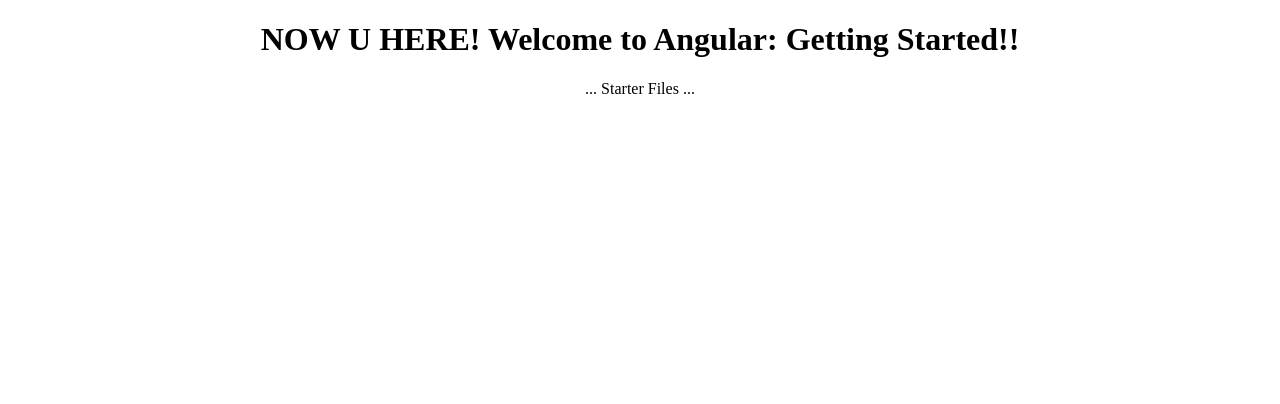
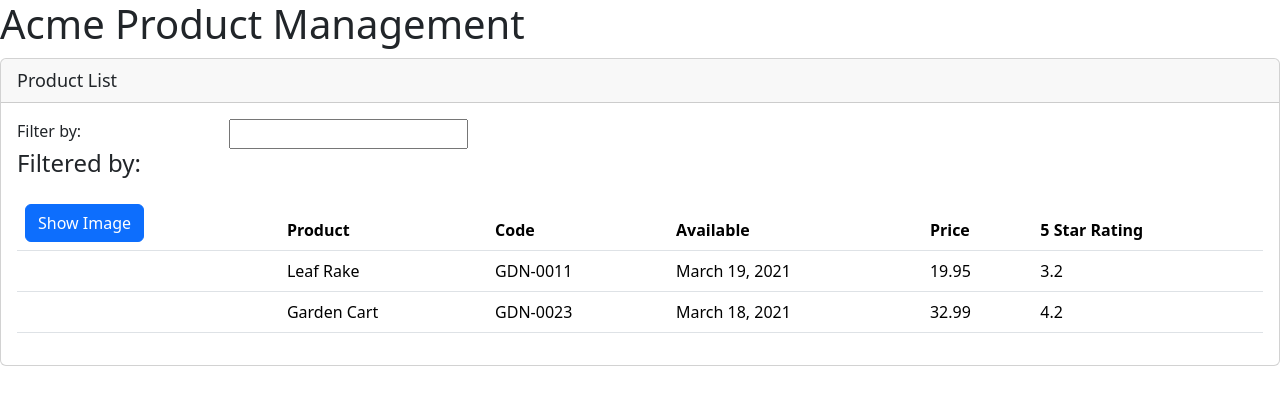
Before and after one commit to Monduli/Angular-Commerce-Demo, an Angular app: page / in a window 1280 px wide. Shown: the top 404 px of the page. Built offline with nearby package versions, Linux system fonts and the light colour scheme.

Commit message:
Chapter 5

```diff
--- a/package.json
+++ b/package.json
@@ -18,6 +18,8 @@
     "@angular/platform-browser": "^14.0.0",
     "@angular/platform-browser-dynamic": "^14.0.0",
     "@angular/router": "^14.0.0",
+    "bootstrap": "^5.3.1",
+    "font-awesome": "^4.7.0",
     "rxjs": "~7.5.0",
     "tslib": "^2.3.0",
     "zone.js": "~0.11.4"
--- a/src/app/app.component.ts
+++ b/src/app/app.component.ts
@@ -1,10 +1,12 @@
 import { Component } from '@angular/core';
-
 @Component({
-  selector: 'pm-root',
-  templateUrl: './app.component.html',
-  styleUrls: ['./app.component.css']
+    selector: 'pm-root',
+    template: `
+    <div><h1>{{pageTitle}}</h1>
+        <pm-products></pm-products>
+    </div>
+    `
 })
 export class AppComponent {
-  title = 'Angular: Getting Started';
+    pageTitle: string = 'Acme Product Management';
 }
--- a/src/app/app.module.ts
+++ b/src/app/app.module.ts
@@ -2,10 +2,12 @@ import { NgModule } from '@angular/core';
 import { BrowserModule } from '@angular/platform-browser';
 
 import { AppComponent } from './app.component';
+import { ProductListComponent } from './products/product-list.component';
 
 @NgModule({
   declarations: [
-    AppComponent
+    AppComponent,
+    ProductListComponent
   ],
   imports: [
     BrowserModule
--- /dev/null
+++ b/src/app/products/product-list.component.html
@@ -0,0 +1,46 @@
+<div class="card">
+    <div class="card-header">
+        {{pageTitle}}
+    </div>
+<div class="card-body">
+    <div class="row">
+        <div class="col-md-2">Filter by:</div>
+        <div class="col-md-4">
+            <input type="text"/>
+        </div>
+    </div>
+    <div class="row">
+        <div class="col-md-6">
+            <h4>Filtered by: </h4>
+        </div>
+    </div>
+    <div class="table-responsive">
+        <table class="table" *ngIf="products">
+            <thead>
+                <tr>
+                    <th>
+                        <button class="btn btn-primary">
+                            Show Image
+                        </button>
+                    </th>
+                    <th>Product</th>
+                    <th>Code</th>
+                    <th>Available</th>
+                    <th>Price</th>
+                    <th>5 Star Rating</th>
+                </tr>
+            </thead>
+            <tbody>
+                <tr *ngFor="let product of products">
+                    <td></td>
+                    <td>{{product.productName}}</td>
+                    <td>{{product.productCode}}</td>
+                    <td>{{product.releaseDate}}</td>
+                    <td>{{product.price}}</td>
+                    <td>{{product.starRating}}</td>
+                </tr>
+            </tbody>
+        </table>
+    </div>
+</div>
+</div>
--- /dev/null
+++ b/src/app/products/product-list.component.ts
@@ -0,0 +1,31 @@
+import { Component } from "@angular/core";
+
+@Component({
+    selector: 'pm-products',
+    templateUrl: './product-list.component.html'
+})
+export class ProductListComponent {
+    pageTitle: string = 'Product List';
+    products: any[] = [
+        {
+            "productId": 1,
+            "productName": "Leaf Rake",
+            "productCode": "GDN-0011",
+            "releaseDate": "March 19, 2021",
+            "description": "Leaf rake with 48-inch wooden handle.",
+            "price": 19.95,
+            "starRating": 3.2,
+            "imageUrl": "assets/images/leaf_rake.png"
+          },
+          {
+            "productId": 2,
+            "productName": "Garden Cart",
+            "productCode": "GDN-0023",
+            "releaseDate": "March 18, 2021",
+            "description": "15 gallon capacity rolling garden cart",
+            "price": 32.99,
+            "starRating": 4.2,
+            "imageUrl": "assets/images/garden_cart.png"
+          }
+    ];
+}
--- a/src/styles.css
+++ b/src/styles.css
@@ -1,4 +1,6 @@
 /* You can add global styles to this file, and also import other style files */
+@import "~bootstrap/dist/css/bootstrap.min.css";
+@import "~font-awesome/css/font-awesome.min.css";
 div.card-header {
  font-size: large;
 }
```
Also changed, not shown: 1 other file (tests, documents, lock files or other folders).
